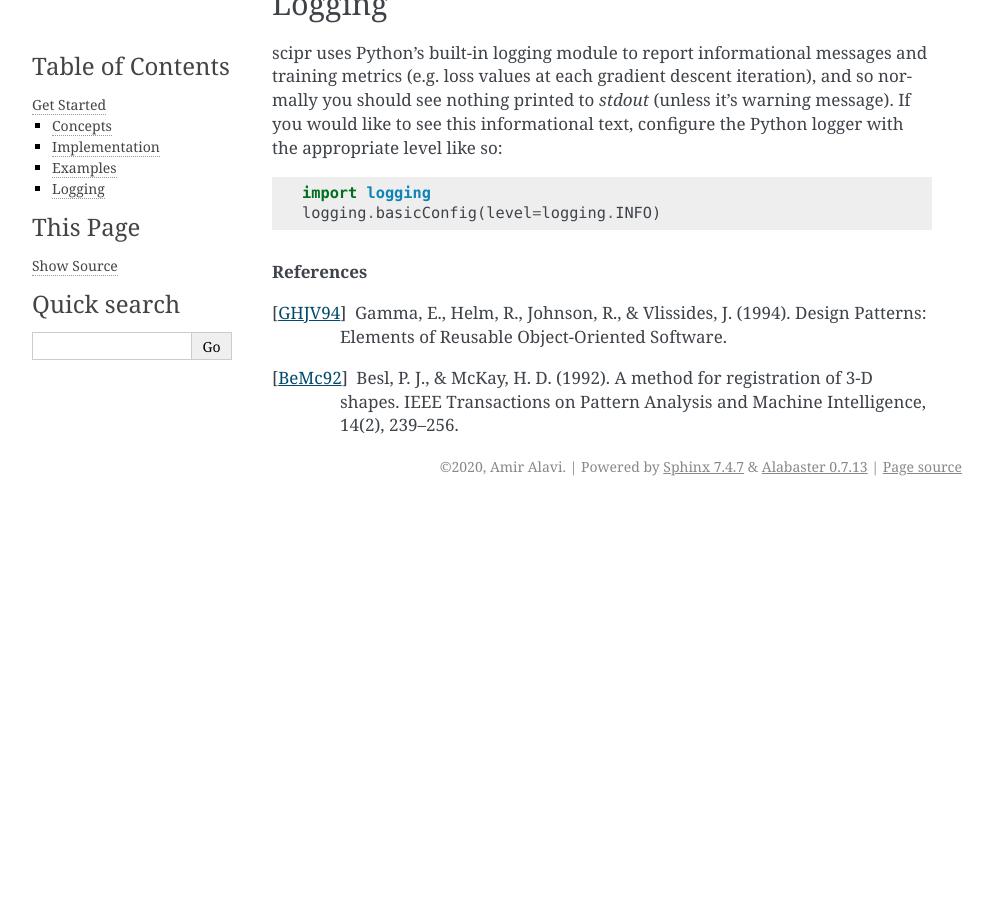
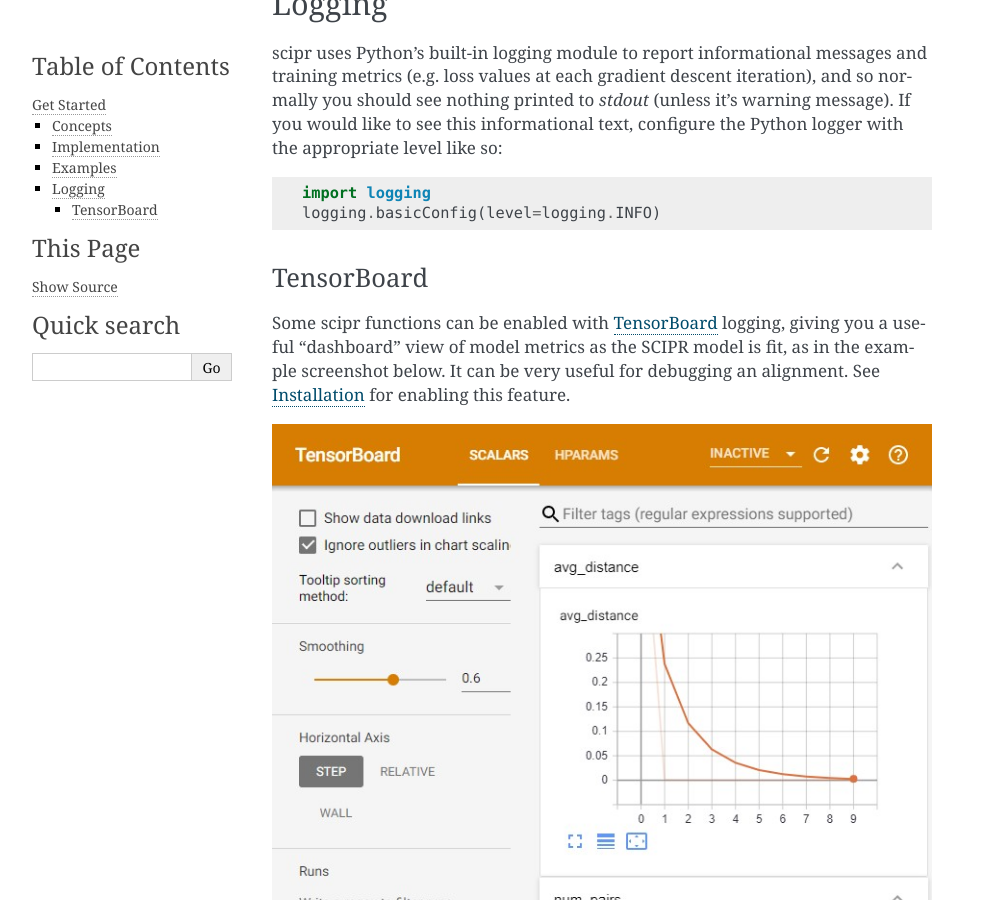
Before and after one commit to AmirAlavi/scipr, a Sphinx documentation site: the page built from docs/intro.rst, in a window 1280 px wide and 900 px high, scrolled down 1981 px. Shown: the whole window, without its empty margins (148-1140 px from the left). Built offline with Sphinx 7.4.7, drawn with Linux system fonts in a browser that asks for light colours; before the commit the page ends 2487 px from its top, so only the background shows below that.

Commit message:
Update docs with methods table and TensorBoard

```diff
--- a/docs/conf.py
+++ b/docs/conf.py
@@ -31,7 +31,7 @@
 
 # Add any Sphinx extension module names here, as strings. They can be
 # extensions coming with Sphinx (named 'sphinx.ext.*') or your custom ones.
-extensions = ['sphinx.ext.autodoc', 'sphinx.ext.viewcode', 'sphinx.ext.napoleon']
+extensions = ['sphinx.ext.autodoc', 'sphinx.ext.viewcode', 'sphinx.ext.napoleon', 'sphinx.ext.autosummary']
 
 # Add any paths that contain templates here, relative to this directory.
 templates_path = ['_templates']
--- a/docs/intro.rst
+++ b/docs/intro.rst
@@ -94,6 +94,19 @@
    import logging
    logging.basicConfig(level=logging.INFO)
 
+===========
+TensorBoard
+===========
+
+Some scipr functions can be enabled with
+`TensorBoard <https://www.tensorflow.org/tensorboard/>`_ logging, giving you a
+useful "dashboard" view of model metrics as the SCIPR model is fit, as in the
+example screenshot below. It can be very useful for debugging an alignment. See
+:ref:`install` for enabling this feature.
+
+.. image:: /_static/tensorboard-example.png
+        :alt: TensorBoard logging dashboard example
+
 .. rubric:: References
 
 .. [GHJV94] Gamma, E., Helm, R., Johnson, R., & Vlissides, J. (1994).
```
Also changed, not shown: docs/api.rst (+14 -1 lines), docs/installation.rst (+11 -1 lines), docs/_static/tensorboard-example.png (added).
